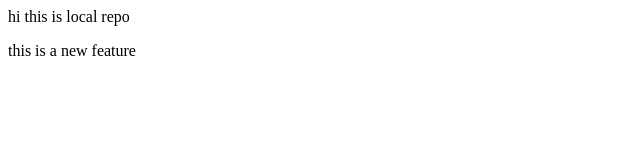
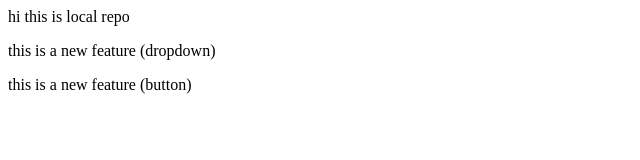
Before and after one commit to Hrishikesh778/localrepo, a plain HTML site: page index.html in a window 1280 px wide. Shown: the whole page, without its empty margins (0-640 px from the left). Drawn offline with Linux system fonts and the light colour scheme.

Commit message:
Update index.html

```diff
--- a/index.html
+++ b/index.html
@@ -6,7 +6,8 @@
     <title>Document</title>
 </head>
 <body>
-    hi this is local repo
-    <p>this is a new feature</p>
+ hi this is local repo
+    <p>this is a new feature (dropdown)</p>
+    <p>this is a new feature (button)</p>
 </body>
 </html>
```
